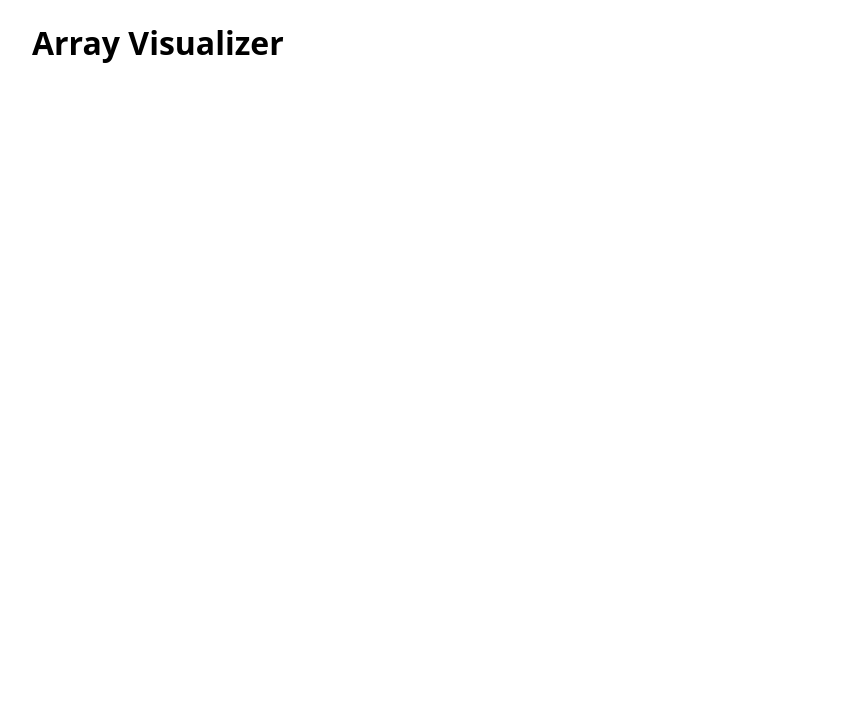
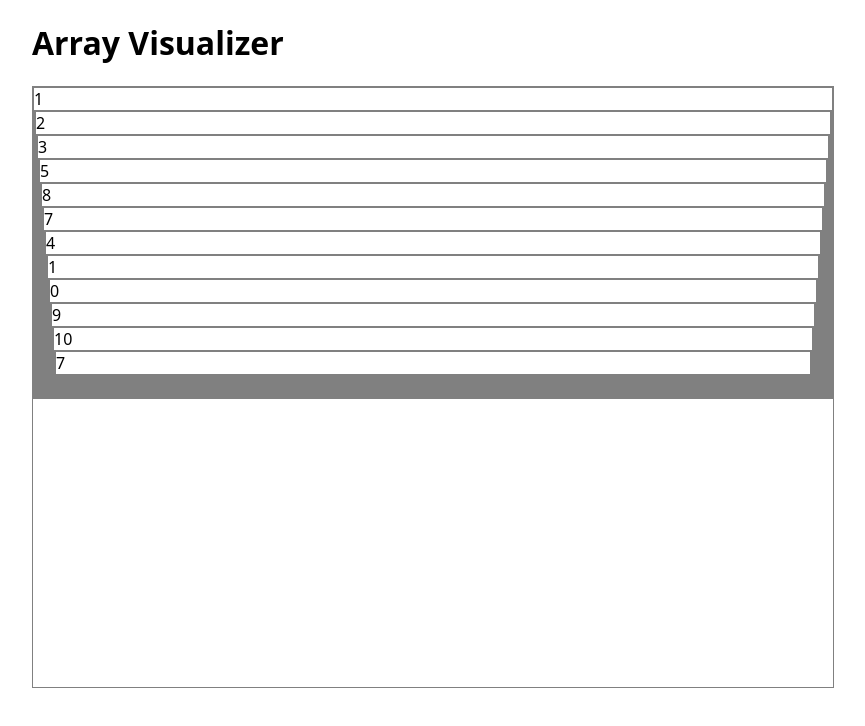
Before and after one commit to Oliver0731/array-visualizer, a plain HTML site: page index.html in a window 1280 px wide. Shown: the whole page, without its empty margins (208-1073 px from the left). Drawn offline with Linux system fonts and the light colour scheme.

Commit message:
update.js/css

```diff
--- a/js/main.js
+++ b/js/main.js
@@ -1,5 +1,23 @@
 // Array Visualizer Start
 
 // Global Variables
-let data = [1, 2, 3, 5, 8];
+let data = [1, 2, 3, 5, 8, 7, 4, 1, 0, 9, 10, 7];
 let maxVal = 10; // max data value
+
+
+//HTML Variables
+let outputEl = document.getElementById("container");
+
+//Traverse to Display Data Array
+function drawDataArray() {
+    let outputStr = "";
+    for (let i = 0; i < data.length; i++){
+outputStr += `<div>${data[i]}<div>`
+    }
+    // for (let val of data){
+    //     outputStr += `<div>${val}<div>`
+    //         }
+    outputEl.innerHTML = outputStr;
+}
+
+drawDataArray();
--- a/style.css
+++ b/style.css
@@ -4,3 +4,13 @@ body {
   font-family: system-ui, -apple-system, BlinkMacSystemFont, "Segoe UI", Roboto,
     Oxygen, Ubuntu, Cantarell, "Open Sans", "Helvetica Neue", sans-serif;
 }
+
+#container {
+  border: 1px solid grey;
+  width: 800px;
+  height: 600px;
+}
+
+#container div {
+  border: 1px solid grey;
+}
```
